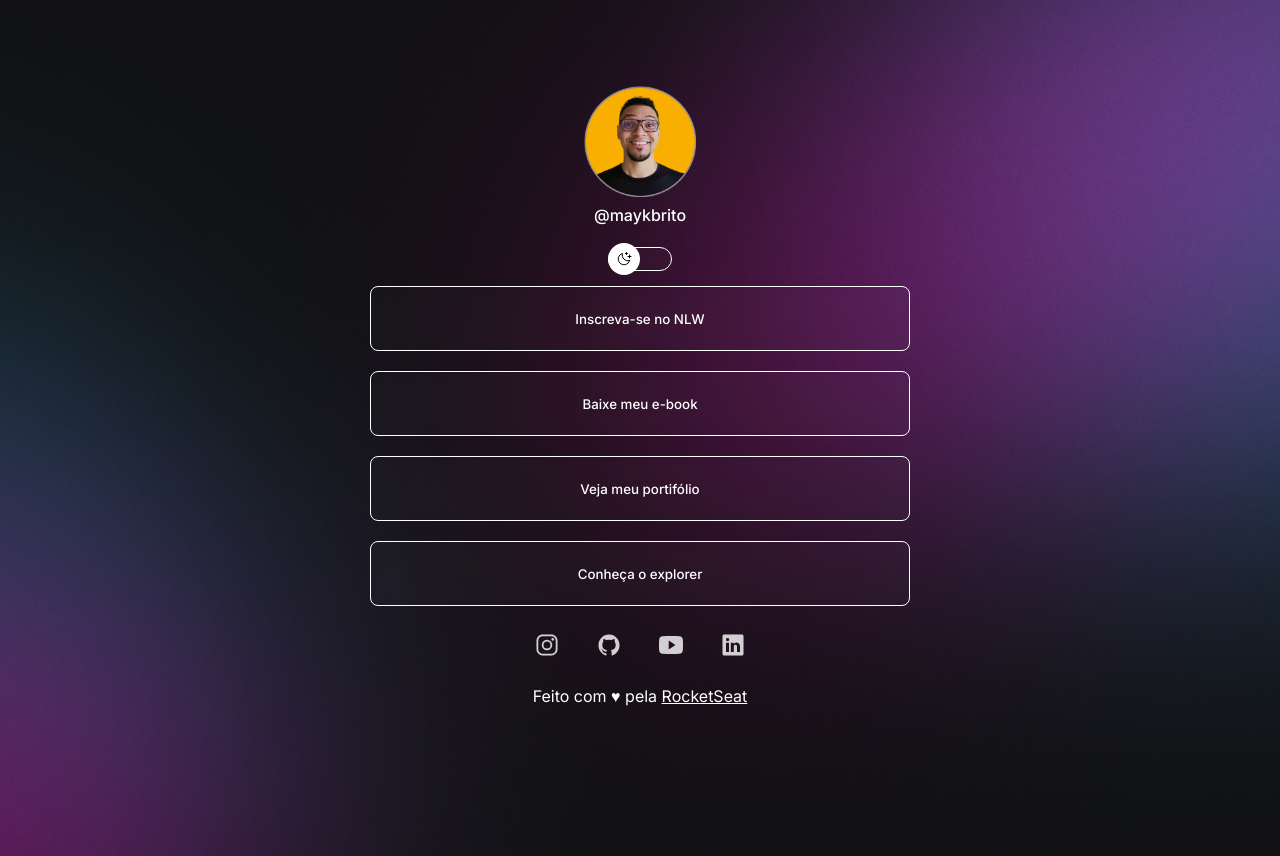
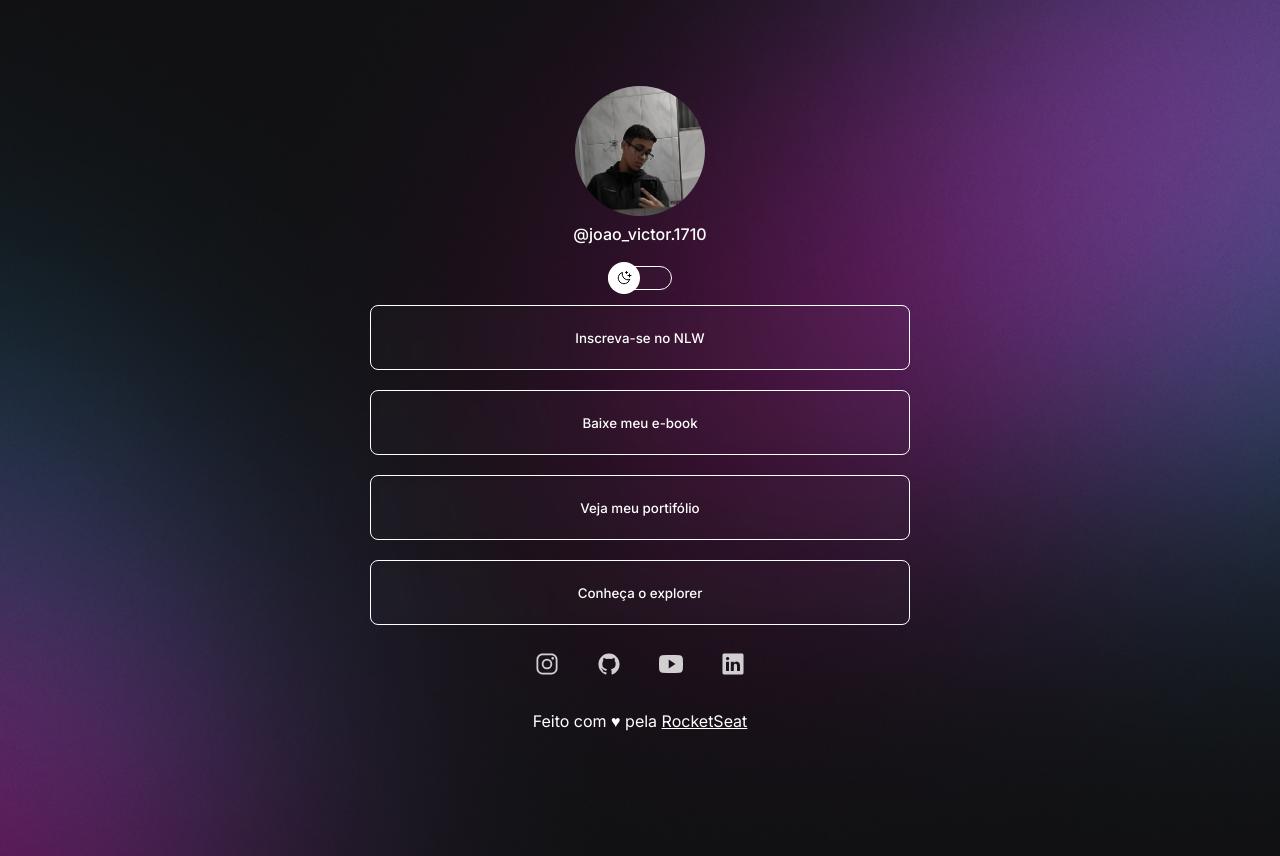
Before and after one commit to JoaoVictor1708/Portifolio-RocketSeat, a plain HTML site: page index.html in a window 1280 px wide. Drawn offline with nearby package versions, Linux system fonts and the light colour scheme.

Commit message:
adding links to logos and changing avatar photos

```diff
--- a/index.html
+++ b/index.html
@@ -17,8 +17,10 @@
   <body>
     <div id="container">
       <div class="firstblock">
-        <a id="imgdev"><img src="./assets/assets/avatar.png" /></a>
-        <a id="instaprofile" href="">@maykbrito</a>
+        <a id="imgdev"
+          ><img src="./assets/AvatarPast/IMG_20231127_204834_515.png.jpg"
+        /></a>
+        <a id="instaprofile" href="">@joao_victor.1710</a>
       </div>
       <div class="switch">
         <button onclick="ToggleMode()"></button>
@@ -32,10 +34,10 @@
         </ul>
       </div>
       <div class="social_logos">
-        <ion-icon name="logo-instagram"></ion-icon>
-        <ion-icon name="logo-github"></ion-icon>
-        <ion-icon name="logo-youtube"></ion-icon>
-        <ion-icon name="logo-linkedin"></ion-icon>
+        <a href="https://www.instagram.com/joao_victor.1710/" target="_blank"><ion-icon name="logo-instagram"></ion-icon></a>
+        <a href="https://github.com/JoaoVictor1708" target="_blank"><ion-icon name="logo-github"></ion-icon></a>
+        <a href="https://www.youtube.com/channel/UCW_xBEtj83UJjFAHYsytNxg" target="_blank"><ion-icon name="logo-youtube"></ion-icon></a>
+        <a href="https://www.linkedin.com/in/jo%C3%A3o-victor-antonio-de-oliveira-2b2395275/" target="_blank"><ion-icon name="logo-linkedin"></ion-icon></a>
       </div>
       <footer>
         Feito com ♥ pela <a href="https://rocketseat.com.br">RocketSeat</a>
--- a/script.js
+++ b/script.js
@@ -6,10 +6,13 @@ function ToggleMode() {
   const img = document.querySelector("#imgdev img")
 
   if (html.classList.contains("light")) {
-    img.setAttribute("src", "./assets/assets/avatar-light.png")
+    img.setAttribute("src", "./assets/AvatarPast/Img-avatar-light-mode.jpg")
     img.setAttribute("alt", "Imagem do avatar do dev no modo light")
   } else {
-    img.setAttribute("src", "./assets/assets/avatar.png")
+    img.setAttribute(
+      "src",
+      "./assets/AvatarPast/IMG_20231127_204834_515.png.jpg"
+    )
     img.setAttribute("alt", "Imagem do avatar do dev no modo dark")
   }
 }
--- a/styles.css
+++ b/styles.css
@@ -54,8 +54,10 @@ body * {
 }
 
 #imgdev img {
-  width: 112px;
+  width: 130px;
+  height: 130px;
   margin: 30px 0 0 0;
+  border-radius: 50%;
 }
 
 #instaprofile {
@@ -64,20 +66,6 @@ body * {
   margin-bottom: 20px;
   line-height: 24px;
 }
-
-/*.firstblock #switch {
-  width: 150px;
-  padding: 10px;
-  font-size: 13;
-  font-weight: 500;
-  background: transparent;
-  border-radius: 8px;
-  border: solid 1px var(--text-color-white-);
-  cursor: pointer;
-  color: var(--text-color-white-);
-  margin: auto;
-  margin-bottom: 20px;
-}*/
 
 .switch {
   justify-content: center;
@@ -111,9 +99,6 @@ body * {
   animation: Slide-Switch_reverse 0.5s;
   transition: all 0.2s;
 }
-
-/*.switch button:hover {
-}*/
 
 .light .switch button {
   right: -2%;
```
Also changed, not shown: assets/AvatarPast/IMG_20231127_204834_515.png.jpg (added), assets/AvatarPast/IMG_20240127_175438_880~2.jpg (added), assets/AvatarPast/Img-avatar-light-mode.jpg (added), 1 other file.
